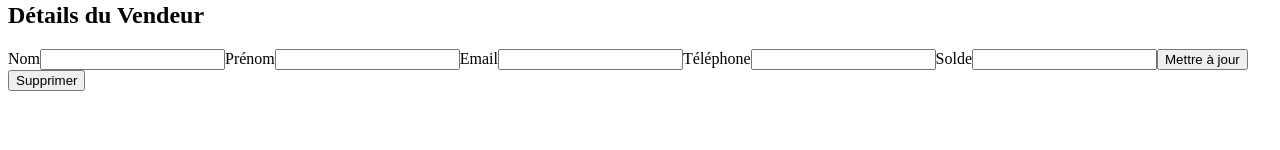
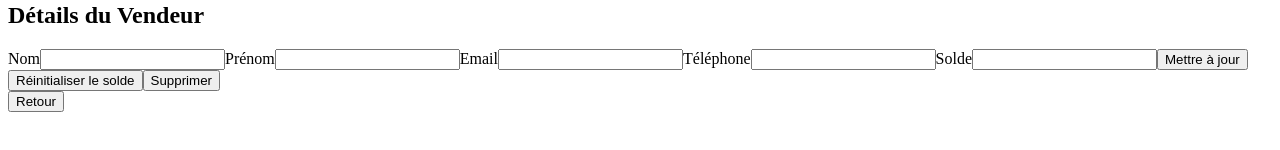
Before and after one commit to lisandre-begon/AWI-Front, an Angular app: page /liste-vendeurs in a window 1280 px wide. Shown: the part 166-316 px from the top of the page. Built offline with nearby package versions, Linux system fonts and the light colour scheme; no server answers.

Commit message:
verification des pages

```diff
--- a/src/app/components/acheteur-details/acheteur-details.component.html
+++ b/src/app/components/acheteur-details/acheteur-details.component.html
@@ -59,3 +59,4 @@
     <button (click)="deleteAcheteur(selectedAcheteur._id)" class="btn btn-danger">Supprimer</button>
   </form>
 </div>
+<button (click)="redirectGestionnaire()">Retour</button>
--- a/src/app/components/acheteur-details/acheteur-details.component.ts
+++ b/src/app/components/acheteur-details/acheteur-details.component.ts
@@ -11,6 +11,7 @@ import { CommonModule } from '@angular/common';
   imports: [CommonModule, ReactiveFormsModule]
 })
 export class AcheteurDetailsComponent implements OnInit {
+  router: any;
   acheteurs: any[] = [];
   selectedAcheteur: any = null;
   isCreatingNew: boolean = false;
@@ -96,4 +97,10 @@ export class AcheteurDetailsComponent implements OnInit {
       }
     );
   }
+
+  redirectGestionnaire() {
+    this.router.navigate(['/gestionnaire']);
+  }
+
+
 }
--- a/src/app/components/depot-details/depot-details.component.html
+++ b/src/app/components/depot-details/depot-details.component.html
@@ -26,7 +26,8 @@
         </ul>
 
         <!-- ❌ Delete Button -->
-        <button (click)="deleteTransaction(selectedDepot.id)" class="delete-btn">🗑️ Supprimer ce Dépôt</button>
+        <button (click)="deleteTransaction(selectedDepot.id)" class="delete-btn">🗑️ Supprimer ce Dépôt</button>*
+        <button (click)="deshowVenteDetails()">Fermer</button>
       </div>
     <!-- Form to Create a New Depot -->
     <h2>Créer un Nouveau Dépôt</h2>
@@ -92,3 +93,4 @@
       <button type="submit">Créer Dépôt</button>
     </form>
   </div>
+  <button (click)="redirectGestionnaire()">Retour</button>
--- a/src/app/components/depot-details/depot-details.component.ts
+++ b/src/app/components/depot-details/depot-details.component.ts
@@ -16,7 +16,7 @@ import ObjectId from 'bson-objectid';
 })
 export class DepotDetailsComponent implements OnInit {
   depots: any[] = [];
-
+  router: any;
   vendeurs: any[] = [];
   typeJeux: any[] = [];
   categories: any[] = [];
@@ -164,6 +164,10 @@ export class DepotDetailsComponent implements OnInit {
     this.calculateTotalPrix();
   }
 
+  deshowVenteDetails() {
+    this.showDetails = false;
+  }
+
   calculateTotalPrix() {
     console.log("🔍 Calculating total price with:", this.newJeux);
 
@@ -269,5 +273,9 @@ export class DepotDetailsComponent implements OnInit {
     );
   }
 
+  redirectGestionnaire() {
+    this.router.navigate(['/gestionnaire']);
+  }
+
 
 }
--- a/src/app/components/jeu-details/jeu-details.component.html
+++ b/src/app/components/jeu-details/jeu-details.component.html
@@ -62,7 +62,8 @@
 
     <!-- Filtre par éditeur -->
     <div>
-      <label for="statut"> editeur :</label>
+      <label for="statut"> editeur :</label><button (click)="redirectGestionnaire()">Retour</button>
+
       <select id="editeur" [(ngModel)]="editeur">
         <option [ngValue]="null" disabled selected>-- Sélectionnez un éditeur --</option>
         <option *ngFor="let typeJeu of typeJeux" [ngValue]="typeJeu.id">
@@ -79,6 +80,8 @@
 
     <!-- Bouton pour filtrer -->
     <button (click)="filtrer()">Filtrer</button>
+    <button (click)="redirectGestionnaire()">Retour</button>
+
 
     <!-- Résultats des jeux filtrés -->
     <div *ngIf="jeux.length > 0">
--- a/src/app/components/jeu-details/jeu-details.component.ts
+++ b/src/app/components/jeu-details/jeu-details.component.ts
@@ -12,6 +12,7 @@ import { CommonModule } from '@angular/common';
 })
 export class JeuDetailsComponent implements OnInit {
   jeux: any[] = [];
+  router: any;
   vendeurs: any[] = [];
   categories: any[] = [];
   typeJeux: any[] = [];
@@ -153,4 +154,9 @@ export class JeuDetailsComponent implements OnInit {
     });
     console.log('Filtered jeux:', this.jeux);
   }
+
+  redirectGestionnaire() {
+    this.router.navigate(['/gestionnaire']);
+  }
+
 }
--- a/src/app/components/vendeur-details/vendeur-details.component.html
+++ b/src/app/components/vendeur-details/vendeur-details.component.html
@@ -62,6 +62,8 @@
     <input id="soldes" type="number" formControlName="soldes" class="form-control" />
 
     <button type="submit" class="btn btn-primary">Mettre à jour</button>
+    <button (click)="resetSolde()" class="btn btn-warning">Réinitialiser le solde</button>
     <button (click)="deleteVendeur(selectedVendeur._id)" class="btn btn-danger">Supprimer</button>
   </form>
 </div>
+<button (click)="redirectGestionnaire()">Retour</button>
--- a/src/app/components/vendeur-details/vendeur-details.component.ts
+++ b/src/app/components/vendeur-details/vendeur-details.component.ts
@@ -12,6 +12,7 @@ import { CommonModule } from '@angular/common';
   imports: [CommonModule, ReactiveFormsModule]
 })
 export class VendeurDetailsComponent implements OnInit {
+  router: any;
   vendeurs: any[] = [];
   selectedVendeur: any = null;
   isCreatingNew: boolean = false;
@@ -98,4 +99,19 @@ export class VendeurDetailsComponent implements OnInit {
       }
     );
   }
+  redirectGestionnaire() {
+    this.router.navigate(['/gestionnaire']);
+  }
+
+  resetSolde() {
+    this.apiService.resetSolde(this.selectedVendeur._id).subscribe(
+      () => {
+        alert('Solde réinitialisé avec succès');
+        this.fetchVendeurs();
+      },
+      (error) => {
+        this.errorMessage = 'Erreur lors de la réinitialisation du solde';
+      }
+    );
+  }
 }
--- a/src/app/components/ventes-details/ventes-details.component.html
+++ b/src/app/components/ventes-details/ventes-details.component.html
@@ -2,12 +2,12 @@
   <h2>Liste des Ventes</h2>
   <ul>
     <li *ngFor="let vente of ventes" (click)="showVenteDetails(vente)" class="clickable">
-      <span>{{ vente.acheteur }} - {{ vente.date_transaction }} - {{ vente.prix_total }}€</span>
+      <span>{{ vente.acheteur }} - {{ vente.date_transaction | date:'short' }} - {{ vente.prix_total }}€</span>
     </li>
   </ul>
   <div *ngIf="showDetails">
     <h2>Détails du Dépôt</h2>
-    <p><strong>Propriétaire:</strong> {{ selectedVente.proprietaire }}</p>
+    <p><strong>Propriétaire:</strong> {{ selectedVente.acheteur }}</p>
     <p><strong>Gestionnaire:</strong> {{ selectedVente.gestionnaire }}</p>
     <p><strong>Date:</strong> {{ selectedVente.date_transaction | date:'short' }}</p>
     <p><strong>Prix Total:</strong> {{ selectedVente.prix_total }}€</p>
@@ -23,7 +23,8 @@
     </ul>
 
     <!-- ❌ Delete Button -->
-    <button (click)="deleteTransaction(selectedVente.id)" class="delete-btn">🗑️ Supprimer ce Dépôt</button>
+    <button (click)="deleteTransaction(selectedVente.id)" class="delete-btn">🗑️ Supprimer ce Dépôt</button>loadDeloadDepotspots
+    <button (click)="deshowVenteDetails()">Fermer</button>
   </div>
 
   <h2>Créer une Nouvelle Vente</h2>
@@ -92,3 +93,4 @@
     <button type="submit" [disabled]="newJeux.length === 0">Créer Vente</button>
   </form>
 </div>
+<button (click)="redirectGestionnaire()">Retour</button>
--- a/src/app/components/ventes-details/ventes-details.component.ts
+++ b/src/app/components/ventes-details/ventes-details.component.ts
@@ -12,6 +12,7 @@ import { FormsModule } from '@angular/forms';
   imports: [CommonModule, FormsModule, ReactiveFormsModule]
 })
 export class VentesDetailsComponent implements OnInit {
+  router: any;
   ventes: any[] = [];
   jeuxDisponibles: any[] = [];
   newJeux: any[] = [];
@@ -108,6 +109,10 @@ export class VentesDetailsComponent implements OnInit {
     this.showDetails = true;
   }
 
+  deshowVenteDetails() {
+    this.showDetails = false;
+  }
+
   saveVente() {
     if (this.venteForm.valid && this.newJeux.length > 0) {
       const venteData = {
@@ -149,4 +154,8 @@ export class VentesDetailsComponent implements OnInit {
     );
   }
 
+  redirectGestionnaire() {
+    this.router.navigate(['/gestionnaire']);
+  }
+
 }
```
